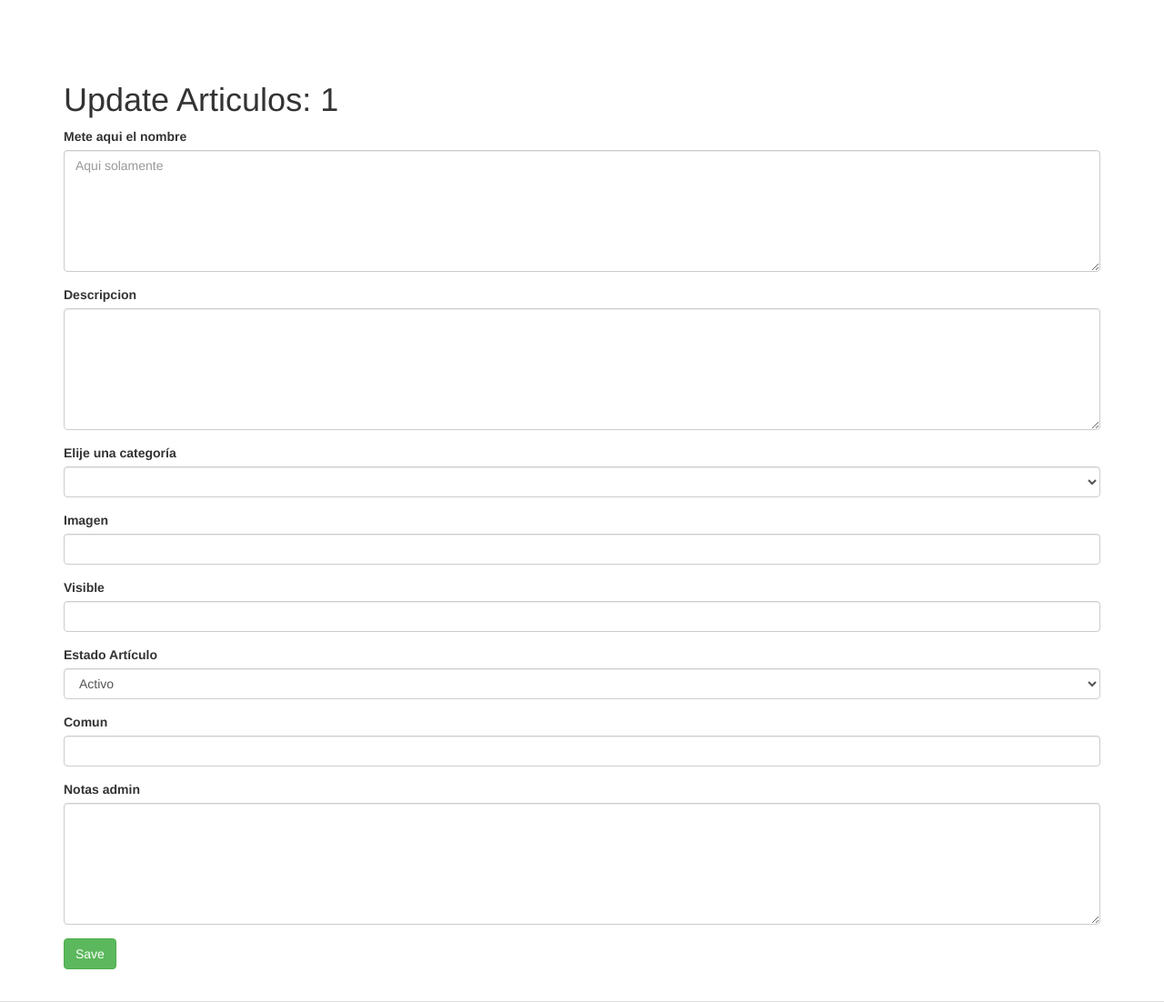
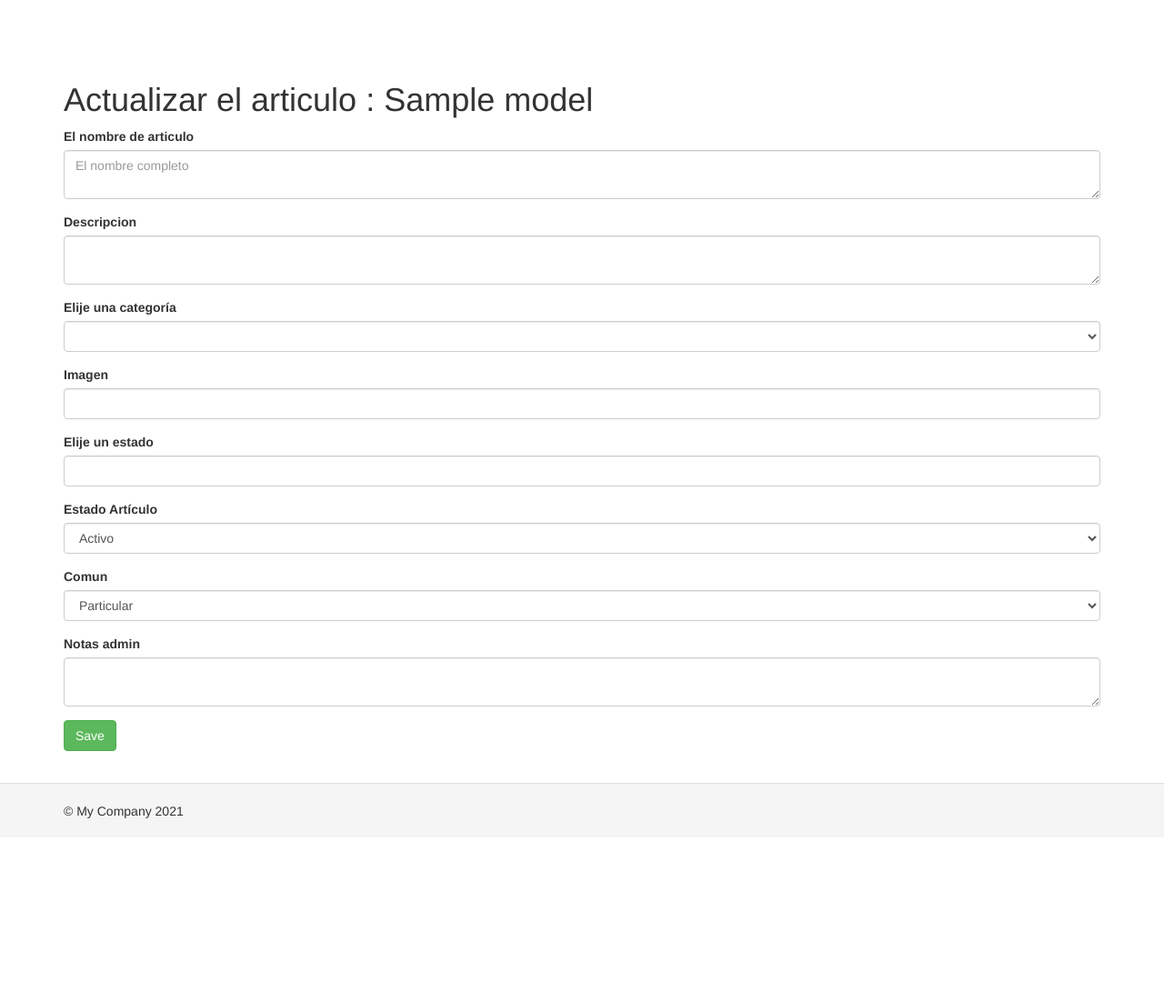
Before and after one commit to pieroMC98/daw2-2020-compara-precios, a Yii app: template views/articulos/update.php in a window 1280 px wide. Shown: the top 1102 px of the page at 91% size. After the commit the page ends 900 px from the top, so only its background shows below. Run offline with PHP 8.4 and a stand-in for Yii, Linux system fonts and the light colour scheme; the template is opened without the code that fills it: most values are stand-ins (such as "Sample title", 1, 10 or a date in 2020); form fields are guessed from the names that the template uses; data that the repository does not hold is empty; some libraries are stand-ins or nearby versions.

Commit message:
Modificar unos detalles en la ficha de articulos

```diff
--- a/controllers/ArticulosController.php
+++ b/controllers/ArticulosController.php
@@ -71,7 +71,7 @@ class ArticulosController extends Controller
             $model->modi_usuario_id= 0;
             $model->crea_fecha = date('Y-m-d h:i:s');
             $model->modi_fecha = NULL;
-             $model->save();
+            $model->save();
             return $this->redirect(['view', 'id' => $model->id]);
 
         }
--- a/views/articulos/_form.php
+++ b/views/articulos/_form.php
@@ -19,25 +19,27 @@ use yii\widgets\ActiveForm;
 
         $cargarCategorias = \yii\helpers\ArrayHelper::map(Categorias::find()->all(), 'id', 'nombre');
         $opcionesIndiArti = [ 0 => 'Activo', 1 => 'Suspendido',  2 => 'Eliminado', 3 => 'Cancelado por inadecuado'];
+        $indicadorArticulocomun = [ 0 => 'Particular', 1 => 'Común'];
+
 ?>
 
 <div class="articulos-form">
 
     <?php $form = ActiveForm::begin(); ?>
 
-    <?= $form->field($model, 'nombre')->textarea(['rows' => 6,'placeholder'=>'Aqui solamente'])->label("Mete aqui el nombre") ?>
+    <?= $form->field($model, 'nombre')->textarea(['rows' => 2,'placeholder'=>'El nombre completo'])->label("El nombre de articulo") ?>
 
-    <?= $form->field($model, 'descripcion')->textarea(['rows' => 6]) ?>
+    <?= $form->field($model, 'descripcion')->textarea(['rows' => 2]) ?>
 
     <?= $form->field($model, 'categoria_id')->dropDownList($cargarCategorias)->label("Elije una categoría")?>
 
     <?= $form->field($model, 'imagen_id')->textInput(['maxlength' => true]) ?>
 
-    <?= $form->field($model, 'visible')->textInput() ?>
+    <?= $form->field($model, 'visible')->dropdownList(array('0'=>'Invisbile','1'=>'Visible'))->label("Elije un estado")?>
 
-    <?= $form->field($model, 'cerrado')->dropDownList($opcionesIndiArti)->label("Estado Artículo") ?>
+    <?= $form->field($model, 'cerrado')->dropDownList($opcionesIndiArti)->label("Estado Artículo")?>
 
-    <?= $form->field($model, 'comun')->textInput() ?>
+    <?= $form->field($model, 'comun')->dropDownList($indicadorArticulocomun) ?>
 
     <?= $form->field($model, 'crea_usuario_id')->hiddenInput()->label(false) ?>
 
@@ -47,14 +49,17 @@ use yii\widgets\ActiveForm;
 
     <?= $form->field($model, 'modi_fecha')->hiddenInput()->label(false)?>
 
-    <?= $form->field($model, 'notas_admin')->textarea(['rows' => 6]) ?>
+    <?= $form->field($model, 'notas_admin')->textarea(['rows' => 2]) ?>
 
     <div class="form-group">
         <?= Html::submitButton('Save', ['class' => 'btn btn-success']) ?>
     </div>
 
 
-    <?php ActiveForm::end(); ?>
+    <?php ActiveForm::end();
+
+    //checkboxList(['0'=>'Invisible','1'=>'Visib'])->label('Visible/Invisible')
+    //$form->field($model, 'visible')->dropdownList(array('0'=>'Invisbile','1'=>'Visible'))->label("Elije un estado")?>
 
 
 </div>
--- a/views/articulos/index.php
+++ b/views/articulos/index.php
@@ -7,7 +7,7 @@ use yii\grid\GridView;
 /* @var $searchModel app\models\ArticulosSearch */
 /* @var $dataProvider yii\data\ActiveDataProvider */
 
-$this->title = 'Articulos';
+$this->title = 'Tabla de Articulos';
 $this->params['breadcrumbs'][] = $this->title;
 ?>
 <div class="articulos-index">
@@ -18,13 +18,13 @@ $this->params['breadcrumbs'][] = $this->title;
         <?= Html::a('Create Articulos', ['create'], ['class' => 'btn btn-success']) ?>
     </p>
 
-    <?php // echo $this->render('_search', ['model' => $searchModel]); ?>
+    <?php  //echo $this->render('_search', ['model' => $searchModel]); ?>
 
     <?= GridView::widget([
         'dataProvider' => $dataProvider,
         'filterModel' => $searchModel,
         'columns' => [
-            ['class' => 'yii\grid\SerialColumn'],
+            //['class' => 'yii\grid\SerialColumn'],
 
             //'id',
             'nombre:ntext',
--- a/views/articulos/update.php
+++ b/views/articulos/update.php
@@ -5,7 +5,8 @@ use yii\helpers\Html;
 /* @var $this yii\web\View */
 /* @var $model app\models\Articulos */
 
-$this->title = 'Update Articulos: ' . $model->id;
+// Aquí modifiqué, en vez de sacar el id, saqué el nombre
+$this->title = 'Actualizar el articulo : ' . $model->nombre;
 $this->params['breadcrumbs'][] = ['label' => 'Articulos', 'url' => ['index']];
 $this->params['breadcrumbs'][] = ['label' => $model->id, 'url' => ['view', 'id' => $model->id]];
 $this->params['breadcrumbs'][] = 'Update';
```
Also changed, not shown: models/Articulos.php (+22 -5 lines), views/articulos/_search.php (+4 -4 lines), views/articulos/view.php (+4 -4 lines).
